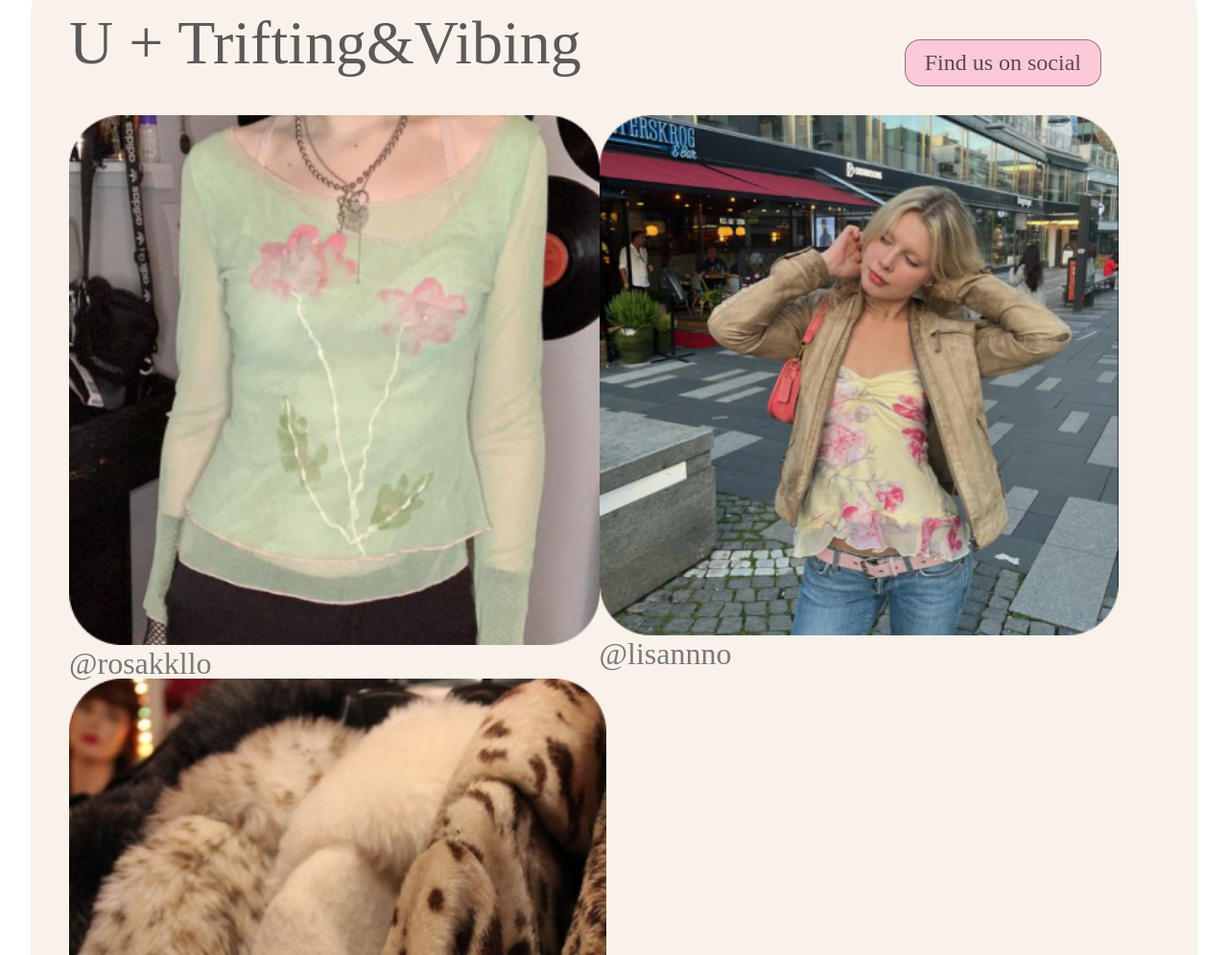
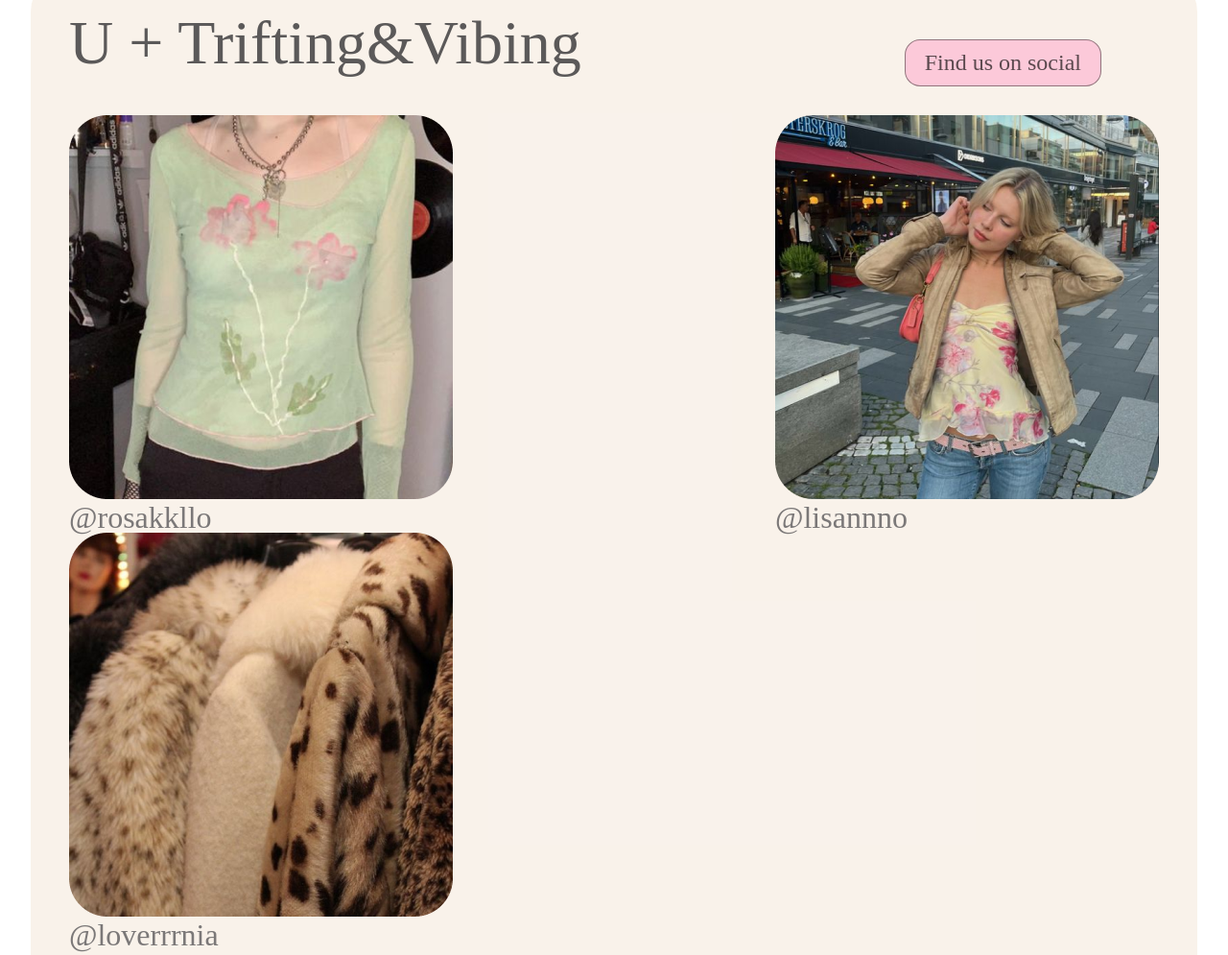
Before and after one commit to qristinenozadze/final-project-qristine-nozadze, a plain HTML site: page index.html in a window 1280 px wide. Shown: the part 4963-5958 px from the top of the page at 96% size. Drawn offline with Linux system fonts and the light colour scheme; a web font is replaced by a local one.

Commit message:
gega again

```diff
--- a/styles/_style.scss
+++ b/styles/_style.scss
@@ -262,14 +262,21 @@ header {
     }
     .influs {
         display: flex;
+        justify-content: space-between;
         flex-wrap: wrap;
         margin-top: 30px;
         padding-bottom: 85px;
-        a {
-            color: #7b7878;
-            font-family: Amaranth;
-            font-size: 32px;
-            font-weight: 400;
+        div {
+            width: 400px;
+            img {
+                width: 100%;
+            }
+            a {
+                color: #7b7878;
+                font-family: Amaranth;
+                font-size: 32px;
+                font-weight: 400;
+            }
         }
     }
     img {
```
Also changed, not shown: styles/global.css, 1 other file.
